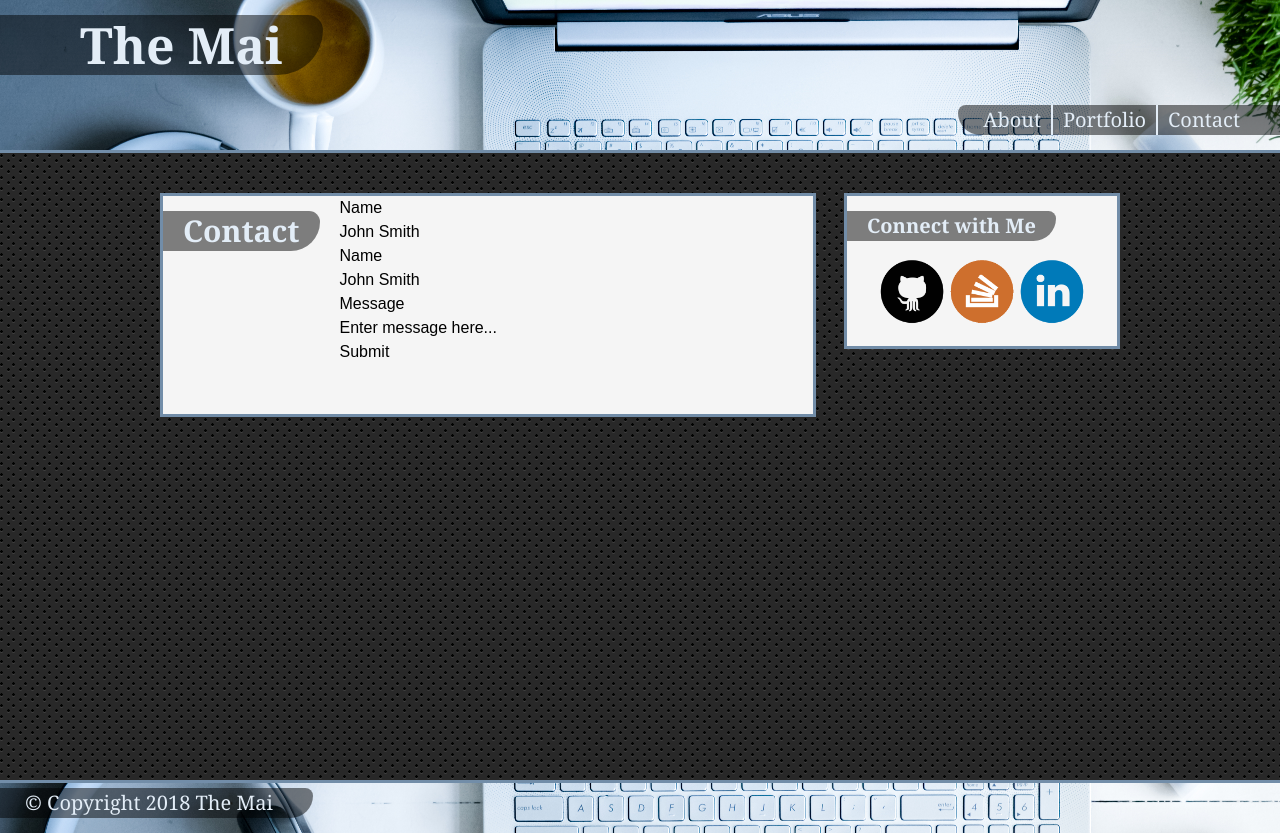
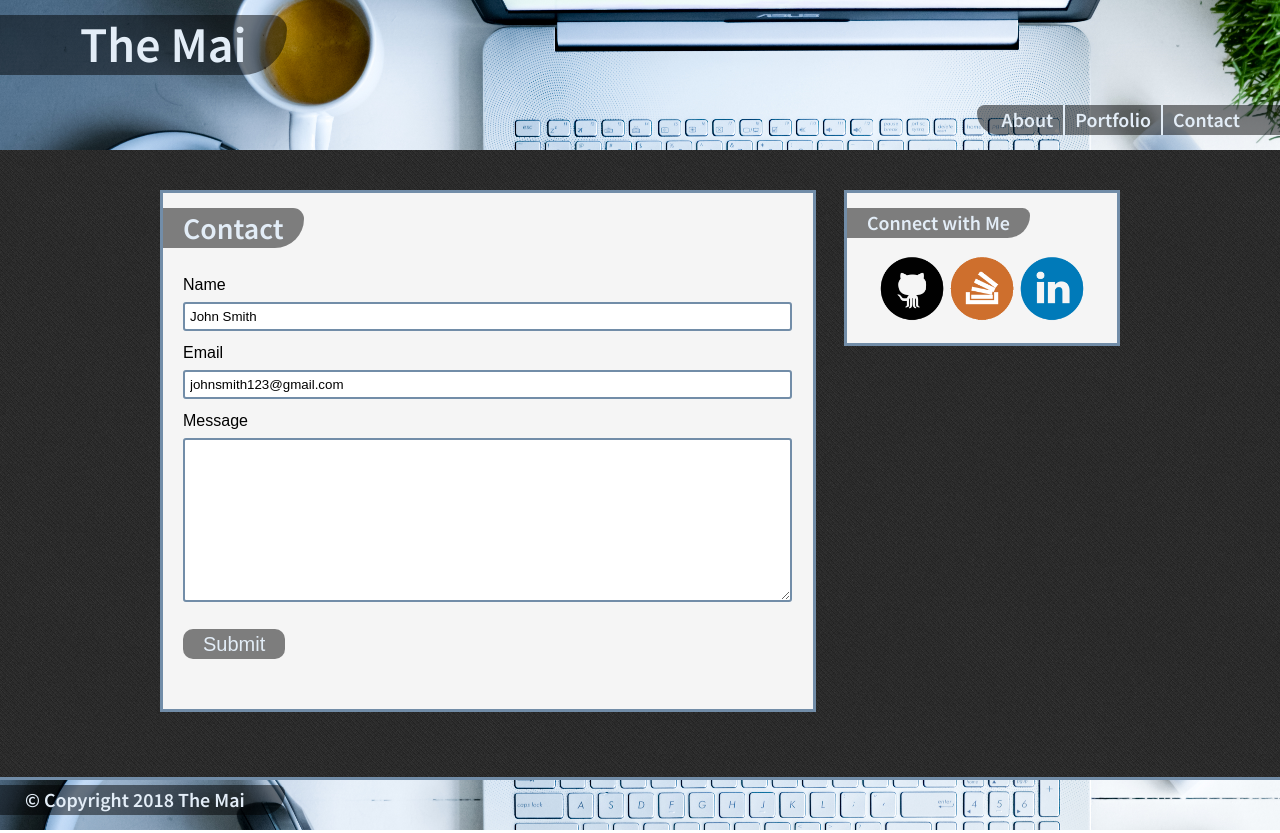
Before and after one commit to RealTayy/Basic-Portfolio, a plain HTML site: page contact.html in a window 1280 px wide. Drawn offline with Linux system fonts and the light colour scheme.

Commit message:
finish portfolio.html and contact.html. fixed style.css

```diff
--- a/assets/css/style.css
+++ b/assets/css/style.css
@@ -1,7 +1,8 @@
 html,body {
-    background: url("../images/carbonfibre.png");
+    background: url("../images/navy_blue.png");
+    /* background: #032031; */
     background-repeat: repeat;
-    font-family: 'Georgia', Times, Times New Roman, serif;;
+    font-family: 'Source Sans Pro', sans-serif;
     height: 100%;
     margin: 0;
 }
@@ -19,7 +20,7 @@ html,body {
     width: 100%;
     height: 150px;
     margin-bottom: 40px;
-    border-bottom: 3px solid #728DA8;
+    border-bottom: px solid #728DA8;
     color: #E3EDF7;
 }
 
@@ -92,7 +93,6 @@ a.banner-link, .a:visited{
     border: 3px solid #728DA8;
     margin: 0 20px 20px 0;
     border-radius: 50%;
-
 }
 
 .content {
@@ -101,6 +101,8 @@ a.banner-link, .a:visited{
     font-family: 'Arial', 'Helvetica Neue', Helvetica, sans-serif;
     font-size: 16px;
     line-height: 24px;
+    width: calc(100% - 30px) ;
+
 }
 
 .aside {
@@ -135,6 +137,74 @@ a.banner-link, .a:visited{
     margin-bottom: 20px;
 }
 
+.portfolio-cointainer {
+    width: 289px;
+    height: 217px;
+    position: relative;
+    float: left;
+    border: 3px solid #728DA8;
+    margin-bottom: 20px;
+}
+.portfolio-cointainer.end {
+    margin-left: 20px;
+}
+
+.portfolio-picture {
+    width: 289px;
+    height: 217px;
+}
+
+.portfolio-banner {
+    background: url('../images/black50.png');
+    position: absolute;
+    top: 15px;
+    height: 30px;
+    padding: 0 40px 0 25px;
+    color: #E3EDF7;
+    line-height: 30px;
+    font-size: 20px;
+    border-top-right-radius: 12px;
+    border-bottom-right-radius: 35px;
+    pointer-events: none;
+}
+
+label {
+
+}
+
+input {
+    margin: 5px 0 10px 0;
+    padding: 5px;
+    width: calc(100% - 25px);
+    border: 2px solid #728DA8;
+    border-radius: 3px;
+}
+
+textarea {
+    margin: 5px 0 10px 0;
+    padding: 5px;
+    width: calc(100% - 25px);
+    border: 2px solid #728DA8;
+    border-radius: 3px;
+    resize: vertical;
+    font-family: inherit
+
+}
+
+.button {
+    background: url('../images/black50.png');
+    height: 30px;
+    padding: 0 20px 0 20px;
+    color: #E3EDF7;
+    line-height: 30px;
+    font-size: 20px;
+    border: none;
+    border-radius: 10px;
+    text-align: center;
+    margin-top: 10px;
+}
+
+
 #footer {
     background: url("../images/footer-bg.png") #ffffff;
     position: relative;
--- a/contact.html
+++ b/contact.html
@@ -6,6 +6,8 @@
     <meta http-equiv="X-UA-Compatible" content="ie=edge">
     <link rel="stylesheet" href="./assets/css/reset.css">
     <link rel="stylesheet" href="./assets/css/style.css">
+    <link rel="icon" href="./assets/images/favicon.ico" />
+    <link href="https://fonts.googleapis.com/css?family=Source+Sans+Pro:600" rel="stylesheet">
 
     <title>The Mai - Contact</title>
 </head>
@@ -27,34 +29,18 @@
         <div class="title">
             Contact
         </div>
+        <div class="clearfix"></div>
         <div class="content">
-            <div class="form-label">
-                Name
-            </div>
+            <label for="name">Name</label><br>
+            <input type="" id="male" value="John Smith"><br>
 
-            <div class="form-field">
-                John Smith
-            </div>
+            <label for="email">Email</label><br>
+            <input type="" id="email" value="johnsmith123@gmail.com"><br>
 
-            <div class="form-label">
-                Name
-            </div>
+            <label for="message">Message</label><br>
+            <textarea type="" id="" rows =10;></textarea>
 
-            <div class="form-field">
-                John Smith
-            </div>
-
-            <div class="form-label">
-                Message
-            </div>
-
-            <div class="form-field">
-                Enter message here...
-            </div>
-
-            <div class="submit-button">
-                Submit
-            </div>
+            <button class="button" type="submit">Submit</button>
         </div>
     </section>
 
@@ -71,8 +57,10 @@
     </section>
     </div>
 
+    <div class="clearfix"></div>
+
     <section id="footer">
-        <div id="footer-text">&copy; Copyright 2018 The Mai</div>
+            <div id="footer-text">&copy; Copyright 2018 The Mai</div>
     </section>
 
 </body>
```
Also changed, not shown: index.html (+12 -2 lines), portfolio.html (+27 -4 lines), assets/images/favicon.ico (added), assets/images/navy_blue.png (added), assets/images/portfolio-placeholder.jpg (added).
